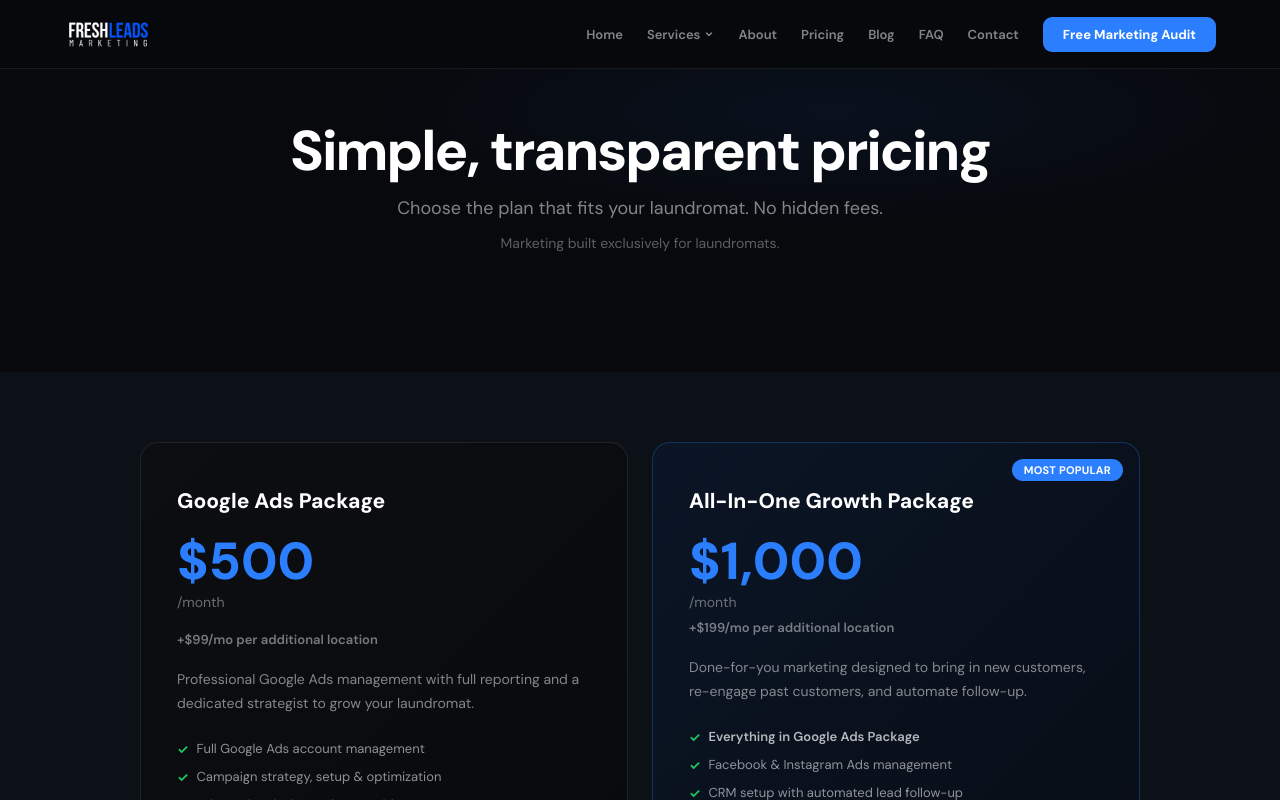
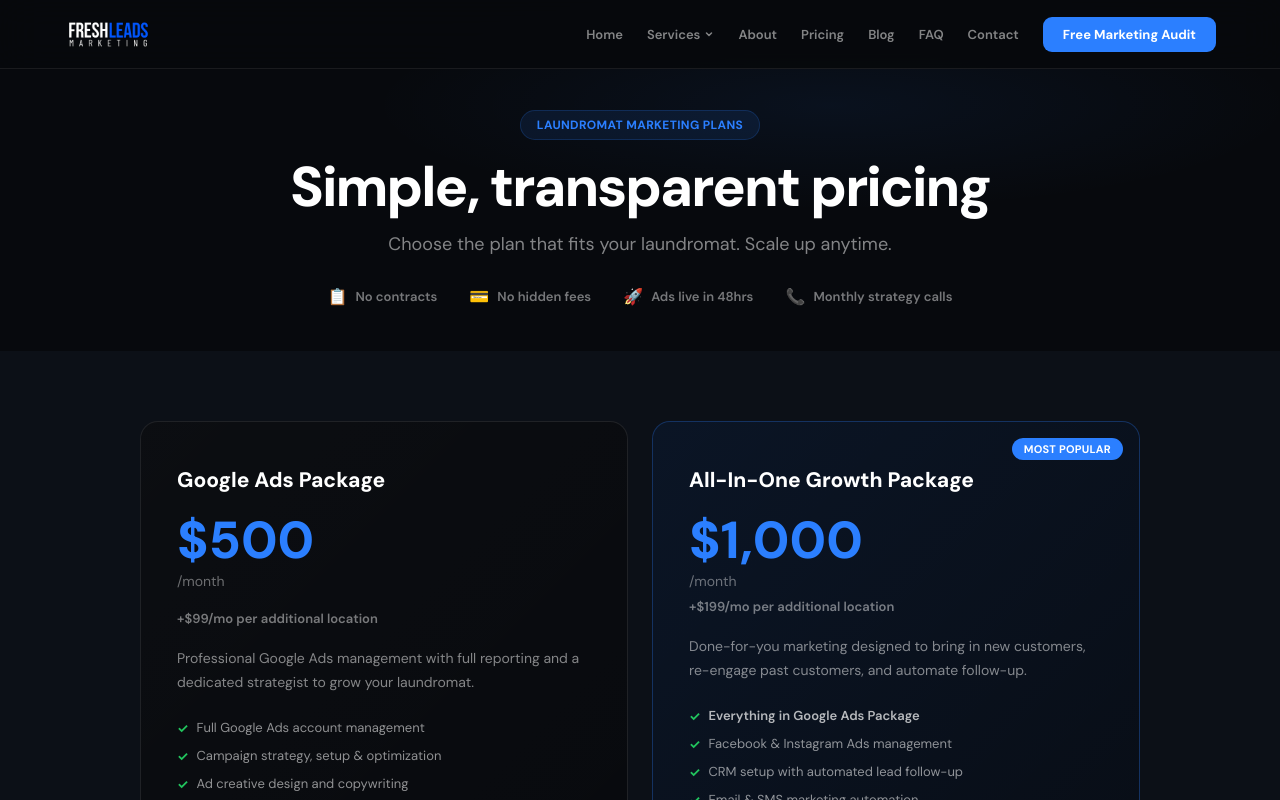
Before and after one commit to Fresh-Leads-Marketing/fresh-leads-website, a Next.js app: page /pricing in a window 1280 px wide. Shown: the top 800 px of the page. Built offline with nearby package versions, Linux system fonts and the light colour scheme.

Commit message:
Update pricing CTA to Get Started, add trust bar to hero

```diff
--- a/app/pricing/page.js
+++ b/app/pricing/page.js
@@ -146,21 +146,35 @@ function Nav() {
 }
 
 function Hero() {
+  const trustItems = [
+    { icon: "📋", text: "No contracts" },
+    { icon: "💳", text: "No hidden fees" },
+    { icon: "🚀", text: "Ads live in 48hrs" },
+    { icon: "📞", text: "Monthly strategy calls" },
+  ];
   return (
     <section style={{ background: BG, position: "relative", overflow: "hidden" }}>
       <div style={{ position: "absolute", inset: 0, background: "radial-gradient(ellipse 60% 50% at 65% 30%, rgba(43,127,255,0.07) 0%, transparent 60%)" }} />
-      <div style={{ position: "relative", maxWidth: 1200, margin: "0 auto", padding: "120px 24px 70px" }}>
+      <div style={{ position: "relative", maxWidth: 1200, margin: "0 auto", padding: "110px 24px 44px" }}>
         <Fade>
-          <div style={{ textAlign: "center", marginBottom: 50 }}>
+          <div style={{ textAlign: "center", marginBottom: 24 }}>
+            <div style={{ display: "inline-block", background: "rgba(43,127,255,0.1)", border: "1px solid rgba(43,127,255,0.2)", borderRadius: 20, padding: "6px 16px", fontSize: 12, fontWeight: 650, color: B, marginBottom: 16, letterSpacing: "0.03em" }}>LAUNDROMAT MARKETING PLANS</div>
             <h1 style={{ fontSize: "clamp(36px,5vw,56px)", fontWeight: 800, color: "#fff", letterSpacing: "-0.035em", marginBottom: 12, lineHeight: 1.1 }}>
               Simple, transparent pricing
             </h1>
-            <p style={{ fontSize: 18, color: "rgba(255,255,255,0.5)", maxWidth: 600, margin: "0 auto 12px", lineHeight: 1.6 }}>
-              Choose the plan that fits your laundromat. No hidden fees.
+            <p style={{ fontSize: 18, color: "rgba(255,255,255,0.5)", maxWidth: 600, margin: "0 auto 0", lineHeight: 1.6 }}>
+              Choose the plan that fits your laundromat. Scale up anytime.
             </p>
-            <p style={{ fontSize: 14, color: "rgba(255,255,255,0.35)", marginBottom: 0 }}>
-              Marketing built exclusively for laundromats.
-            </p>
+          </div>
+        </Fade>
+        <Fade delay={0.1}>
+          <div className="trust-bar" style={{ display: "flex", justifyContent: "center", gap: 32, marginTop: 28, flexWrap: "wrap" }}>
+            {trustItems.map((item, i) => (
+              <div key={i} style={{ display: "flex", alignItems: "center", gap: 8 }}>
+                <span style={{ fontSize: 16 }}>{item.icon}</span>
+                <span style={{ fontSize: 13, color: "rgba(255,255,255,0.45)", fontWeight: 550 }}>{item.text}</span>
+              </div>
+            ))}
           </div>
         </Fade>
       </div>
@@ -242,7 +256,7 @@ function PricingCards() {
                   </li>
                 ))}
               </ul>
-              <a href="/contact" style={{ display: "block", textAlign: "center", background: B, color: "#fff", padding: "14px 24px", borderRadius: 9, fontWeight: 700, fontSize: 14, textDecoration: "none", boxShadow: "0 4px 20px rgba(43,127,255,0.3)" }}>Free Marketing Audit →</a>
+              <a href="/contact" style={{ display: "block", textAlign: "center", background: B, color: "#fff", padding: "14px 24px", borderRadius: 9, fontWeight: 700, fontSize: 14, textDecoration: "none", boxShadow: "0 4px 20px rgba(43,127,255,0.3)" }}>Get Started →</a>
               <p style={{ fontSize: 12, color: "rgba(255,255,255,0.3)", margin: "10px 0 0", textAlign: "center" }}>No contracts. Cancel anytime.</p>
             </div>
           </div>
```
